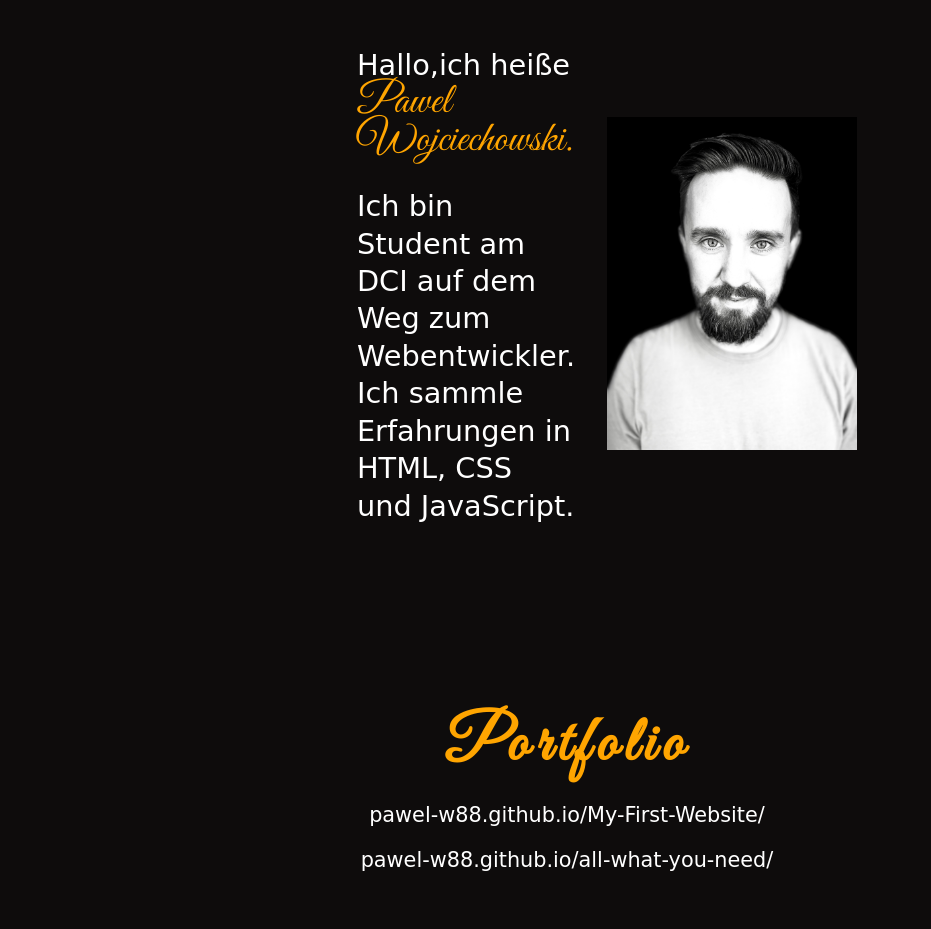
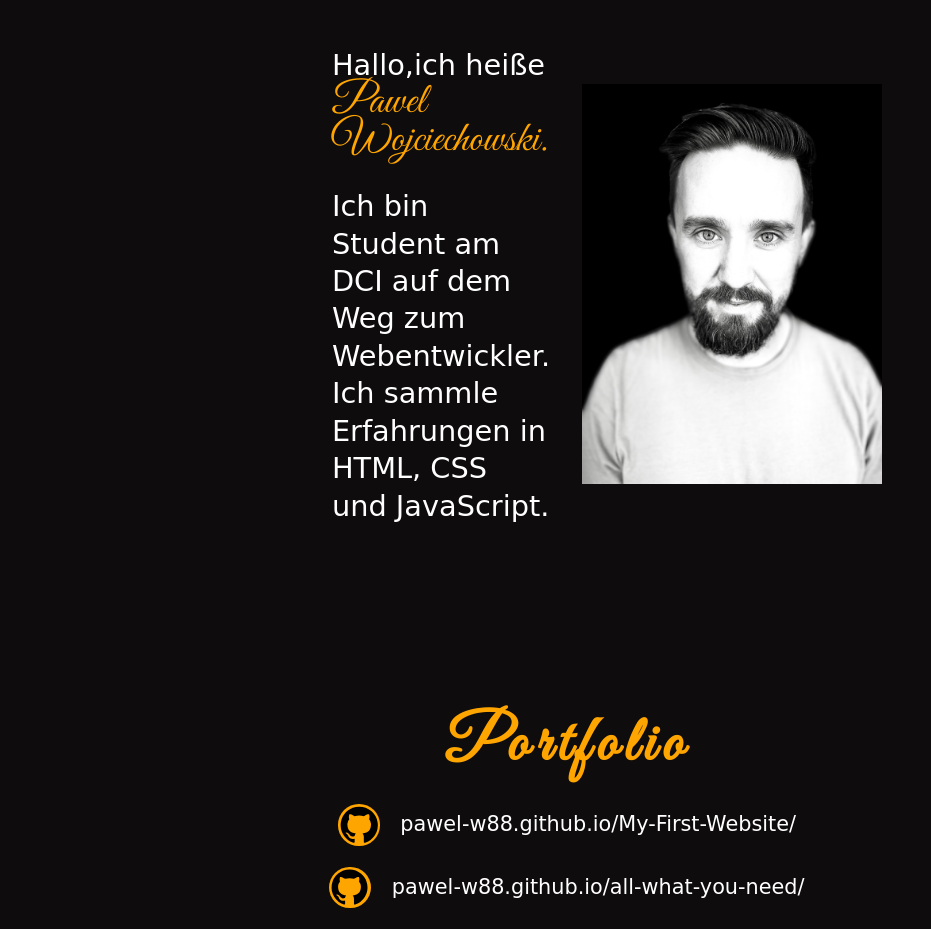
Before and after one commit to pawel-w88/pawel-w88-portfolio, a plain HTML site: page index.html in a window 1280 px wide. Shown: the part 186-1115 px from the top of the page, 73-1004 px from the left. Before the commit the page ends 1080 px from the top, so only its background shows below. Drawn offline with nearby package versions, Linux system fonts and the light colour scheme; a web font is replaced by a local one.

Commit message:
add svg icons

```diff
--- a/index.html
+++ b/index.html
@@ -47,7 +47,7 @@
           <div class="bild">
             <img
             src="./foto/947B87F6-04DE-4FCD-AD0B-FFD8792DCCD9.jpeg"
-            width="250"
+            width="300"
             alt="foto"
             />
           </div>
--- a/style.css
+++ b/style.css
@@ -94,6 +94,19 @@ h2 {
 
 .portfolio a:hover {
   color: var(--farbe);
+}
+
+.portfolio a::before {
+  content: '';
+  display: inline-block;
+  background-size: contain;
+  background-image: url(./foto/logo-github-svgrepo-com.svg);
+  background-color: var(--farbe);
+  border-radius: 50%;
+  margin-right: 1em;
+  width: 2em;
+  height: 2em;
+
 }
 
 /* ------About------ */
```
Also changed, not shown: foto/logo-github-svgrepo-com.svg (added).
